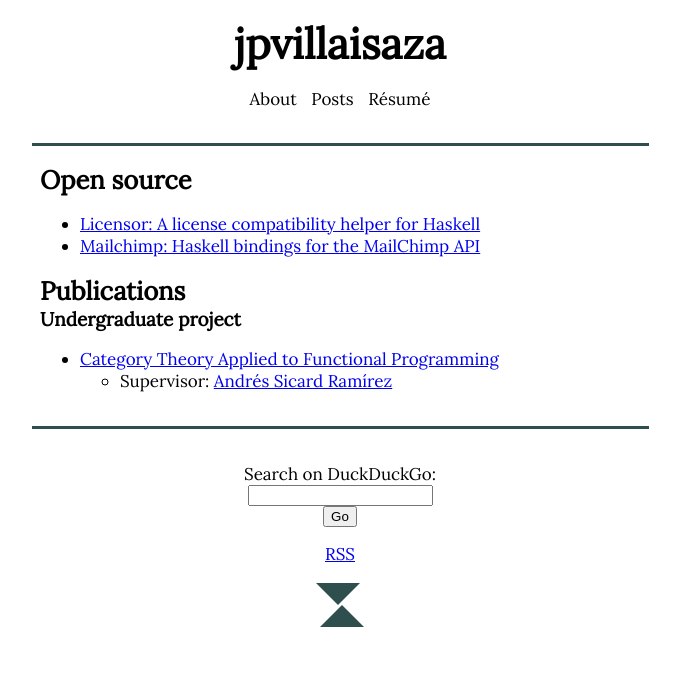
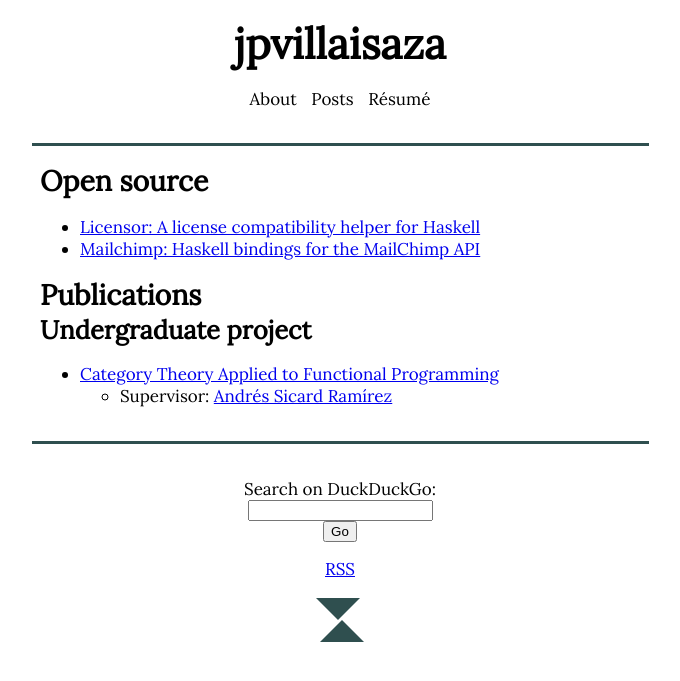
Before and after one commit to jpvillaisaza/jpvillaisaza.github.io, a Jekyll site: the page built from resume.html, in a window 1280 px wide. Shown: the top 681 px of the page, without its empty margins (300-980 px from the left). Built offline with Jekyll 4.4.1, drawn with Linux system fonts in a browser that asks for light colours.

Commit message:
Fix skipped heading level

```diff
--- a/resume.html
+++ b/resume.html
@@ -7,7 +7,7 @@ redirect_from: /cv
 <section>
 
   <header>
-    <h3>Open source</h3>
+    <h2>Open source</h2>
   </header>
 
   <ul>
@@ -29,9 +29,9 @@ redirect_from: /cv
 
 <section>
   <header>
-    <h3>Publications</h3>
+    <h2>Publications</h2>
   </header>
-  <h4>Undergraduate project</h4>
+  <h3>Undergraduate project</h3>
   <ul>
     <li>
       <a href="https://github.com/jpvillaisaza/cain">
```
